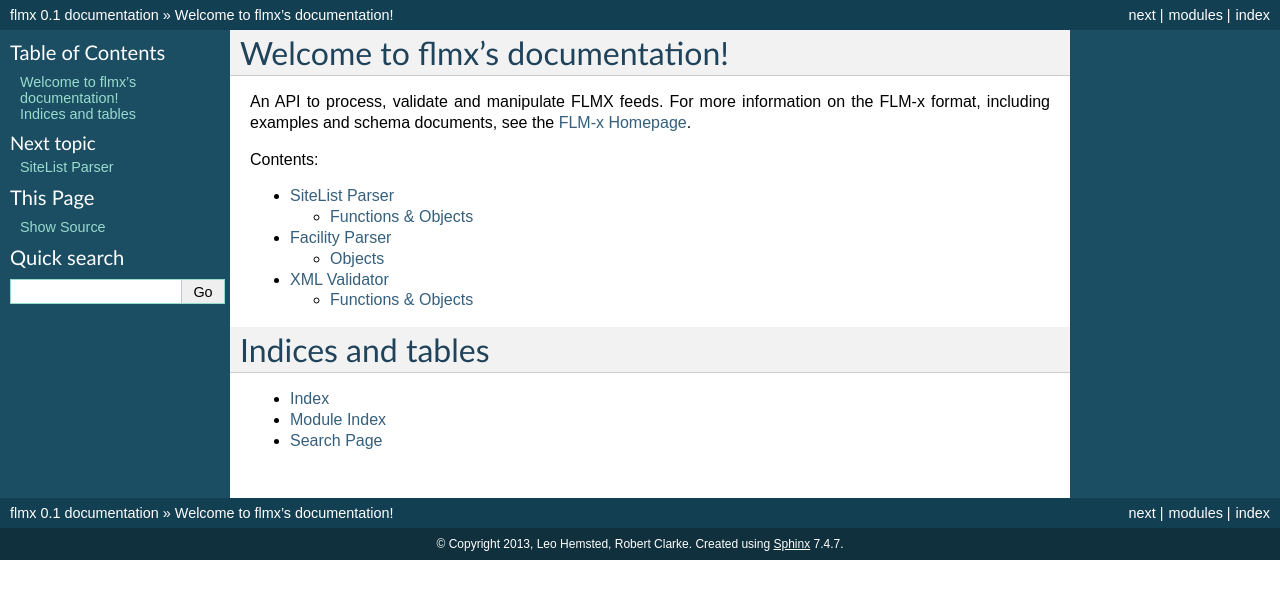
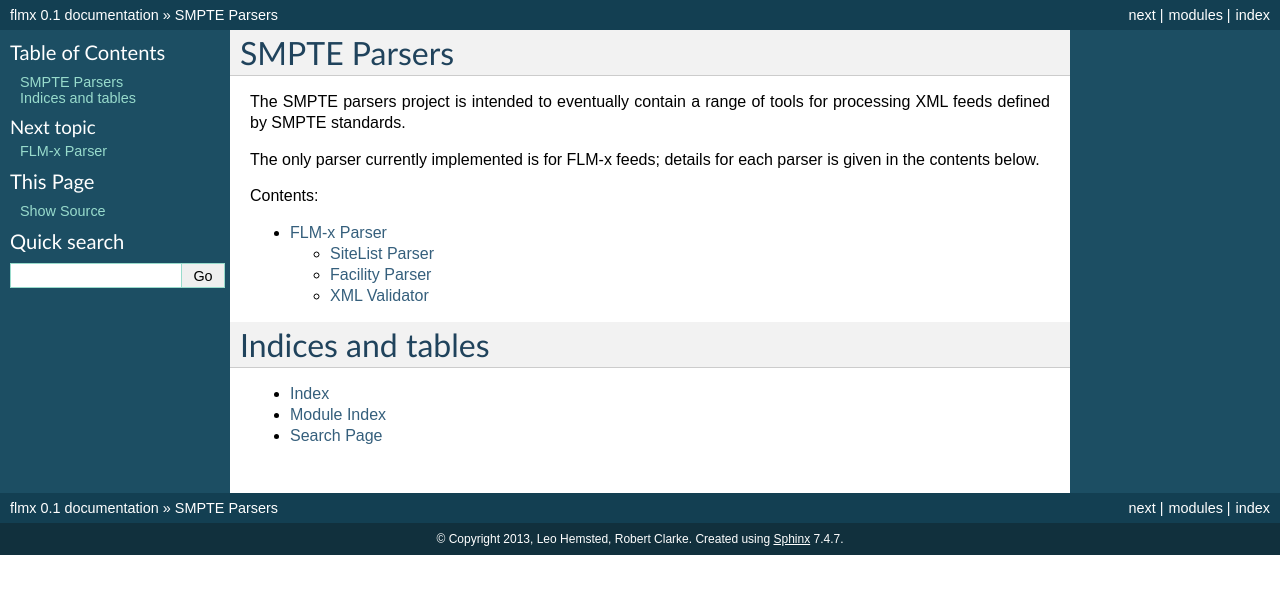
Before and after one commit to artsalliancemedia/smpteparsers, a Sphinx documentation site: the page built from doc/index.rst, in a window 1280 px wide. Shown: the top 599 px of the page. Built offline with Sphinx 7.4.7, drawn with Linux system fonts in a browser that asks for light colours.

Commit message:
Documentation fixes and update

```diff
--- a/doc/facilityparser.rst
+++ b/doc/facilityparser.rst
@@ -4,8 +4,8 @@
 Facility Parser
 ================================
 
-The Facility Parser takes an FLM-x feed and parses it into memory as python objects.
-It contains a range of convenience methods to access the data from the XML feed.
+The Facility Parser takes an FLM and parses it into memory as python objects.
+It contains a range of convenience methods to access the data from the XML document.
 
 .. autoclass:: FacilityParser
    :members:
--- a/doc/index.rst
+++ b/doc/index.rst
@@ -3,22 +3,21 @@
    You can adapt this file completely to your liking, but it should at least
    contain the root `toctree` directive.
 
-Welcome to flmx's documentation!
-================================
+SMPTE Parsers
+=============
 
-An API to process, validate and manipulate FLMX feeds.
-For more information on the FLM-x format, including examples and schema documents, see the `FLM-x Homepage`__.
+The SMPTE parsers project is intended to eventually contain a range of tools for
+processing XML feeds defined by SMPTE standards.
+
+The only parser currently implemented is for FLM-x feeds; details for each parser is given
+in the contents below.
 
 Contents:
 
 .. toctree::
-   :maxdepth: 3
+   :maxdepth: 2
 
-   sitelistparser
-   facilityparser
-   xmlvalidator
-
-
+   flmx
 
 
 Indices and tables
@@ -27,6 +26,3 @@ Indices and tables
 * :ref:`genindex`
 * :ref:`modindex`
 * :ref:`search`
-
-
-.. __: http://flm.foxpico.com/
--- a/doc/sitelistparser.rst
+++ b/doc/sitelistparser.rst
@@ -3,7 +3,7 @@
 SiteList Parser
 ================================
 
-The SiteList Parser parses an flmx feed object, transforming the xml into a python object and providing some simple methods to help obtain the data from said object.
+The SiteList Parser parses an FLM-x feed, transforming the XML into a python object and providing some simple methods to help obtain the data from said object.
 
 Functions & Objects
 --------------------------------
```
Also changed, not shown: README.md (+1 -2 lines), doc/flmx.rst (added, +31 -0 lines), flmx/__init__.py (+26 -1 lines), 2 other files.
